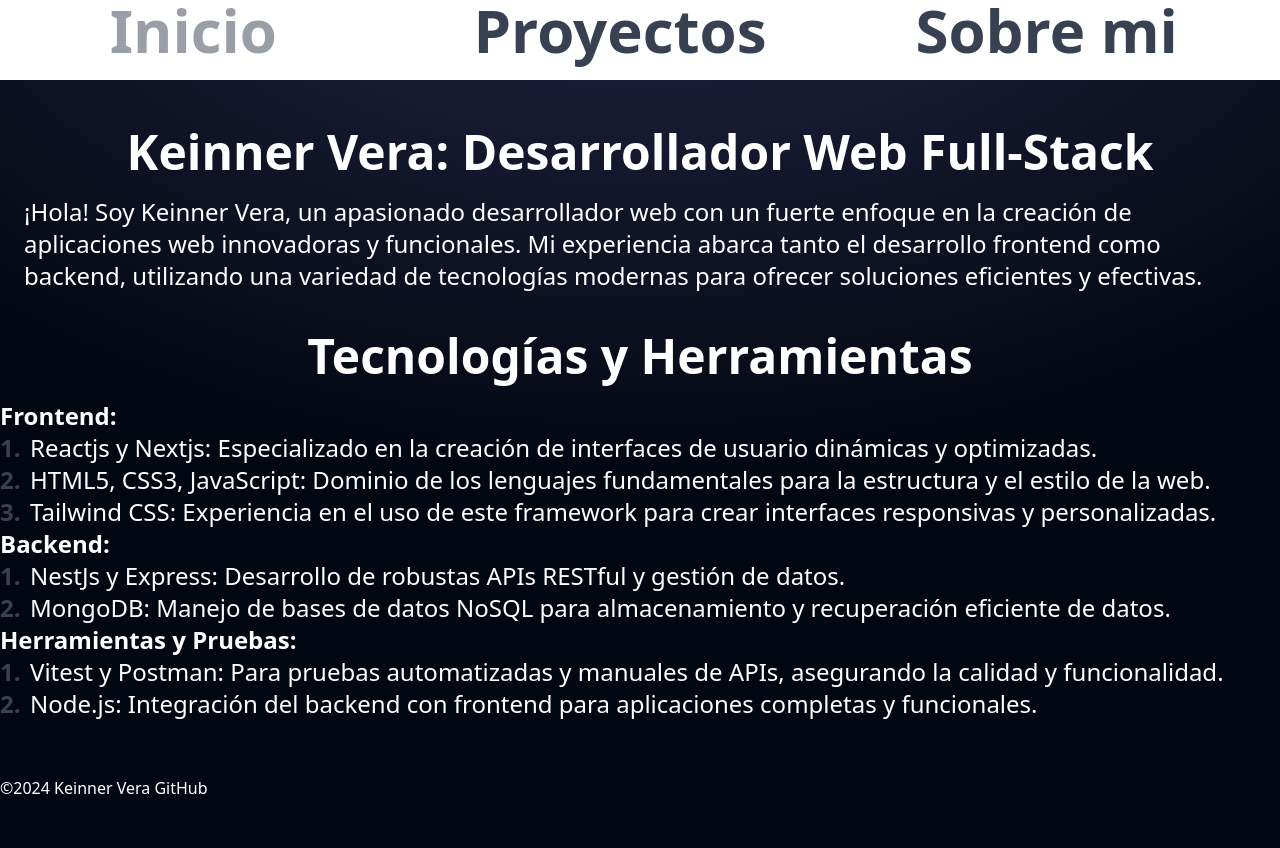
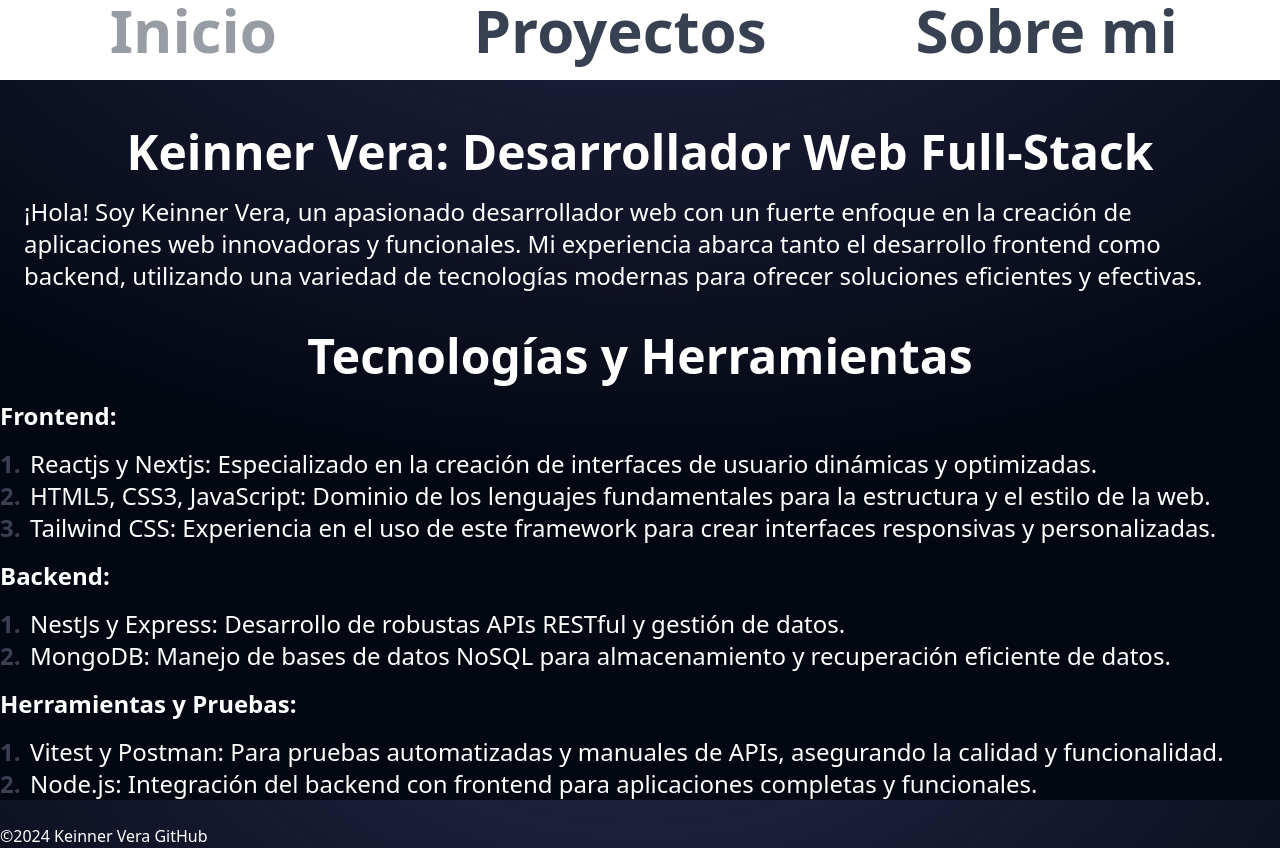
Before and after one commit to Keidevk/curriculum, a Next.js app: page /about in a window 1280 px wide. Before the commit the page ends 800 px from the top, so only its background shows below. Built offline with nearby package versions, Linux system fonts and the light colour scheme.

Commit message:
Fix margin bug

```diff
--- a/app/about/page.js
+++ b/app/about/page.js
@@ -11,20 +11,20 @@ export default function About() {
         <h2 className="text-center font-semibold mt-4 pb-2 text-2xl  sm:mt-10 sm:pb-5 sm:text-5xl">Tecnologías y Herramientas</h2>
         <ul>
             <li className=" text-xl sm:text-2xl"><strong>Frontend:</strong>
-                <ul className="text-left">
+                <ul className="text-left my-4">
                     <li>Reactjs y Nextjs: Especializado en la creación de interfaces de usuario dinámicas y optimizadas.</li>
                     <li>HTML5, CSS3, JavaScript: Dominio de los lenguajes fundamentales para la estructura y el estilo de la web.</li>
                     <li>Tailwind CSS: Experiencia en el uso de este framework para crear interfaces responsivas y personalizadas.</li>
                 </ul>
             </li>
             <li className="text-xl sm:text-2xl"><strong>Backend:</strong>
-                <ul className="text-left">
+                <ul className="text-left my-4">
                     <li>NestJs y Express: Desarrollo de robustas APIs RESTful y gestión de datos.</li>
                     <li>MongoDB: Manejo de bases de datos NoSQL para almacenamiento y recuperación eficiente de datos.</li>
                 </ul>
             </li>
             <li className="text-xl sm:text-2xl"><strong>Herramientas y Pruebas:</strong>
-                <ul className="text-left">
+                <ul className="text-left mt-4 mb-6">
                     <li>Vitest y Postman: Para pruebas automatizadas y manuales de APIs, asegurando la calidad y funcionalidad.</li>
                     <li>Node.js: Integración del backend con frontend para aplicaciones completas y funcionales.</li>
                 </ul>
```
